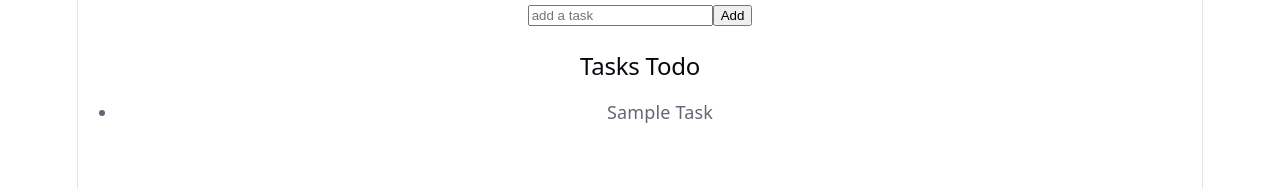
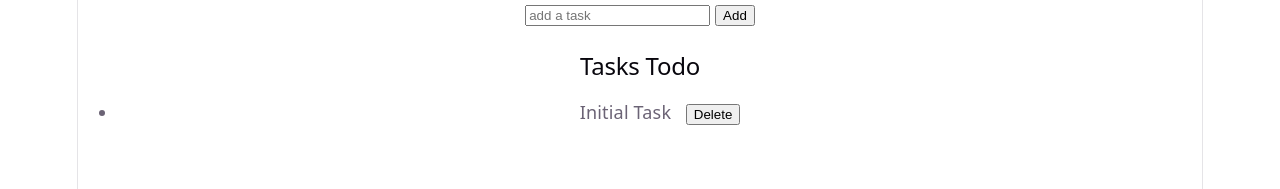
Before and after one commit to VenkataRatnamOleti/FullStackWebDev-MERN-LEARN, a React (Vite) app in the folder Todo-App-React/Todo-App-React/: page / in a window 1280 px wide. Shown: the top 189 px of the page. Built offline with nearby package versions, Linux system fonts and the light colour scheme.

Commit message:
Delete Todo function created

```diff
--- a/Todo-App-React/Todo-App-React/src/TodoItem.jsx
+++ b/Todo-App-React/Todo-App-React/src/TodoItem.jsx
@@ -1,5 +1,8 @@
-export default function TodoItem({data, id}){
-    return (
-        <li>{data}</li>
-    );
+export default function TodoItem({ data, id, onClickHandler }) {
+  return (
+    <li>
+      <span>{data}</span> &nbsp;&nbsp;
+      <button onClick={onClickHandler}>Delete</button>
+    </li>
+  );
 }
--- a/Todo-App-React/Todo-App-React/src/TodoList.jsx
+++ b/Todo-App-React/Todo-App-React/src/TodoList.jsx
@@ -3,18 +3,22 @@ import TodoItem from "./TodoItem";
 import { v1 as uuid } from "uuid";
 
 export default function TodoList() {
-  let [todo, setTodo] = new useState([{id:uuid(), value:"Sample Task"}]);
+  let [todo, setTodo] = new useState([{ id: uuid(), value: "Initial Task" }]);
   let [newTodo, setNewTodo] = useState("");
 
   function addTodo() {
     setTodo((prevTodo) => {
-      return [...prevTodo, { id: uuid(), value: newTodo}];
+      return [...prevTodo, { id: uuid(), value: newTodo }];
     });
     setNewTodo("");
   }
 
   let onChangeInput = (event) => {
     setNewTodo(event.target.value);
+  };
+
+  let deleteTodo = (id) => {
+    setTodo((prevTodo) => todo.filter((prevTodo) => prevTodo.id != id));
   };
 
   return (
@@ -26,13 +30,18 @@ export default function TodoList() {
           placeholder="add a task"
           onChange={onChangeInput}
         />
+        &nbsp;
         <button onClick={addTodo}>Add</button>
         <br />
         <br />
         <h2>Tasks Todo</h2>
         <ul>
           {todo.map((task) => (
-            <TodoItem data={task.value} key={task.id}/>
+            <TodoItem
+              data={task.value}
+              key={task.id}
+              onClickHandler={() => deleteTodo(task.id)}
+            />
           ))}
         </ul>
       </div>
```
